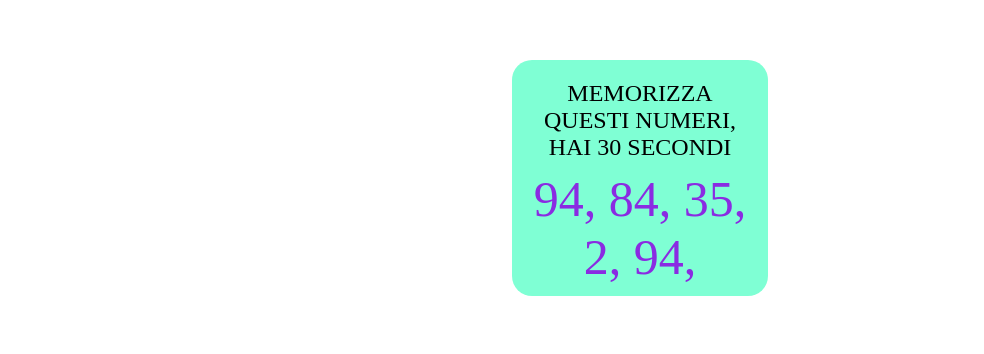
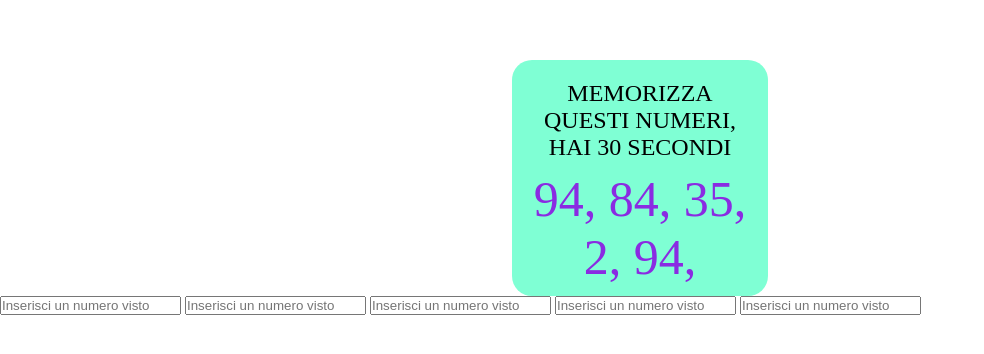
Before and after one commit to DragoAl/js-simon, a plain HTML site: page index.html in a window 1280 px wide. Shown: the part 180-534 px from the top of the page, without its empty margins (0-984 px from the left). Drawn offline with Linux system fonts and the light colour scheme.

Commit message:
refactor

```diff
--- a/index.html
+++ b/index.html
@@ -8,9 +8,17 @@
     <title>Do you have a good memory?</title>
 </head>
 <body>
-        <div id="text-container"></div>
-        <div id="number-container"></div>
-    </section>
+    <div id="text-container"></div>
+    <div id="number-container"></div>
+    <form action="">
+        <input type="text" placeholder="Inserisci un numero visto">
+        <input type="text" placeholder="Inserisci un numero visto">
+        <input type="text" placeholder="Inserisci un numero visto">
+        <input type="text" placeholder="Inserisci un numero visto">
+        <input type="text" placeholder="Inserisci un numero visto">
+    </form>
+
+
 
 
     <script src="script.js"></script>
--- a/script.js
+++ b/script.js
@@ -17,7 +17,7 @@ for( let i= 1; i <= 5; i++) {
     textCont.innerHTML="MEMORIZZA QUESTI NUMERI, HAI 30 SECONDI";
     randNumCont.innerHTML +=` ${randNum},  `;
 }
-setTimeout(insertNumber, 30000);
+// setTimeout(insertNumber, 30000);
 
 // funzioni
 function randNumGenerator (min, max) {
--- a/style.css
+++ b/style.css
@@ -15,7 +15,7 @@
 
 }
 
-#number-container, #number-correct {
+#number-container {
     width: 20%;
     margin: 0 auto;
     border-radius: 0 0 20px 20px;
```
